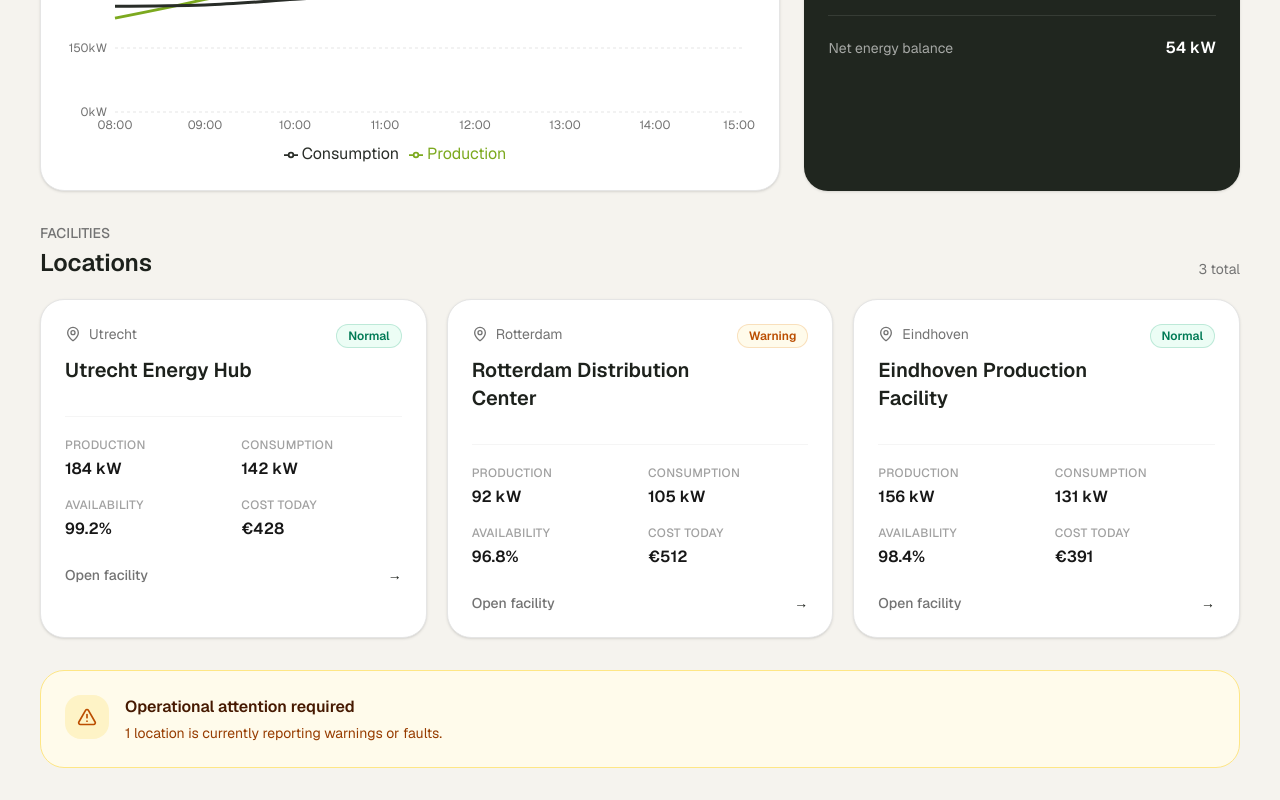
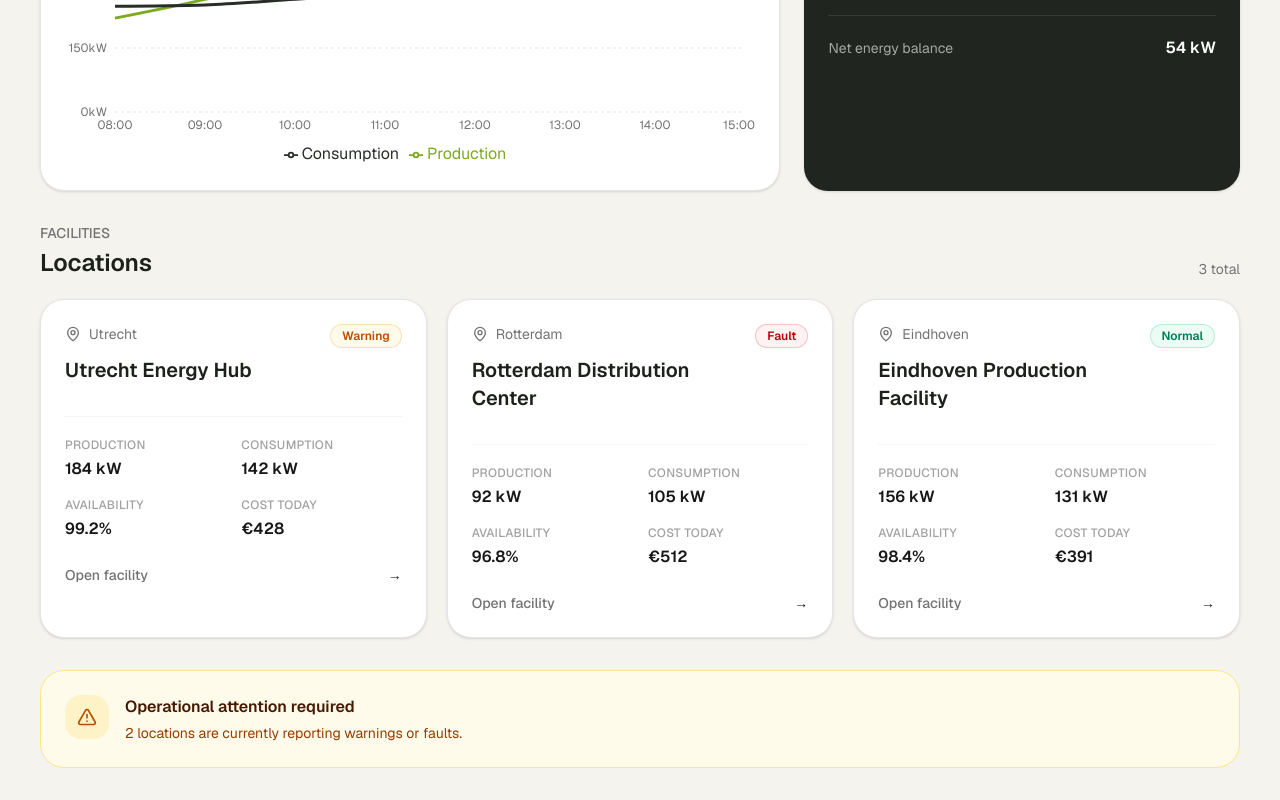
Before and after one commit to thom99/noah-energy-platform, a Next.js app: page / in a window 1280 px wide. Shown: the part 738-1538 px from the top of the page. Built offline with nearby package versions, Linux system fonts and the light colour scheme.

Commit message:
Update status of locations in mock data for accuracy

```diff
--- a/src/data/mock-data.ts
+++ b/src/data/mock-data.ts
@@ -10,7 +10,7 @@ export const locations: Location[] = [
     id: "utrecht-energy-hub",
     name: "Utrecht Energy Hub",
     city: "Utrecht",
-    status: "normal",
+    status: "warning",
     productionKw: 184,
     consumptionKw: 142,
     availability: 99.2,
@@ -20,7 +20,7 @@ export const locations: Location[] = [
     id: "rotterdam-distribution-center",
     name: "Rotterdam Distribution Center",
     city: "Rotterdam",
-    status: "warning",
+    status: "fault",
     productionKw: 92,
     consumptionKw: 105,
     availability: 96.8,
```
